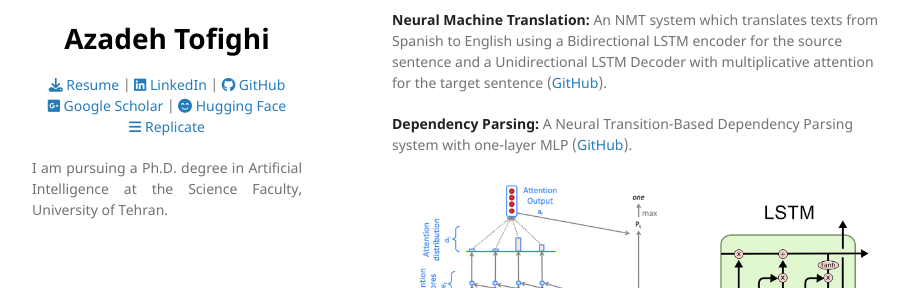
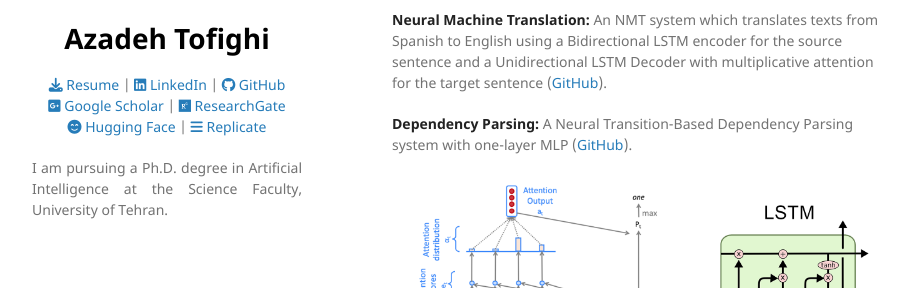
Before and after one commit to aztofighi/aztofighi.github.io, a Jekyll site: the page built from index.md, in a window 1280 px wide. Shown: the part 330-618 px from the top of the page, without its empty margins (178-1101 px from the left). Built offline with Jekyll 4.4.1, drawn with Linux system fonts in a browser that asks for light colours; our own code applies the rules of GitHub Pages for plain Markdown files.

Commit message:
Update _config.yml

```diff
--- a/_config.yml
+++ b/_config.yml
@@ -8,7 +8,8 @@ description:
   <a href="https://www.linkedin.com/in/aztofighi/"><i class="fa-brands fa-linkedin"></i> LinkedIn </a> |
   <a href="https://github.com/aztofighi"><i class="fa-brands fa-github"></i> GitHub </a> <br>
   <a href="https://scholar.google.com/citations?user=1t44pi0AAAAJ&hl=en"><i class="fa-brands fa-square-google-plus"></i> Google Scholar </a> |
-  <a href="https://huggingface.co/Azadeh"><i class="fa-solid fa-face-smile-beam"></i> Hugging Face </a> <br>
+  <a href="https://www.researchgate.net/profile/Azadeh-Tofighi-3"><i class="fa-brands fa-researchgate"></i> ResearchGate </a> <br>
+  <a href="https://huggingface.co/Azadeh"><i class="fa-solid fa-face-smile-beam"></i> Hugging Face </a> |
   <a href="https://replicate.com/aztofighi"><i class="fa-solid fa-bars"></i> Replicate </a>
 
   </p>
```
